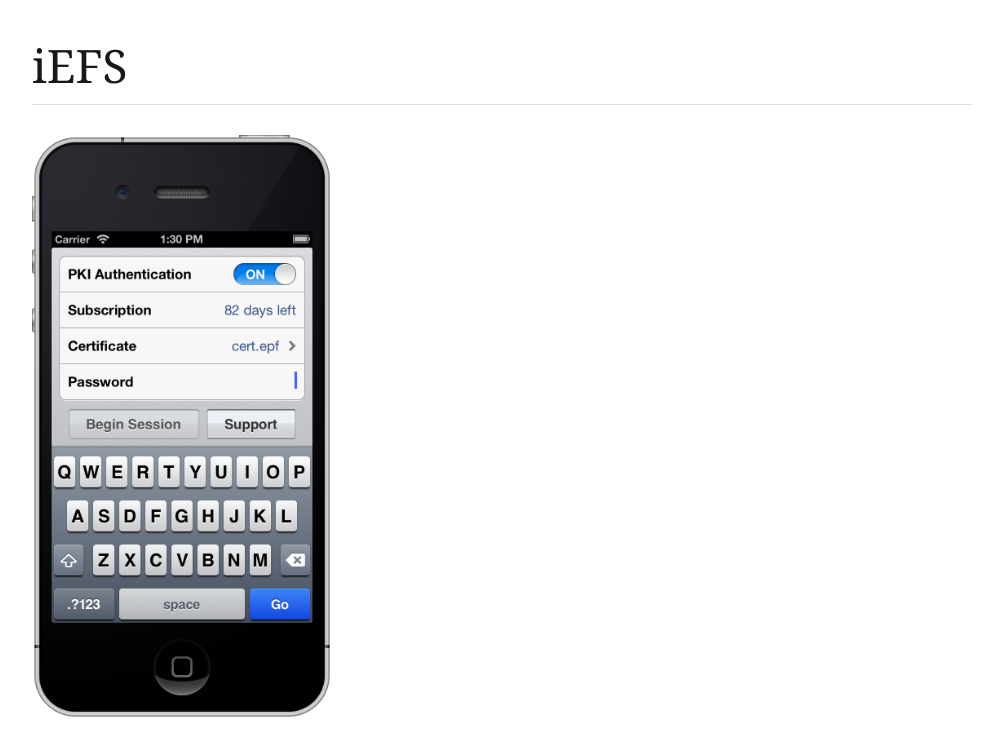
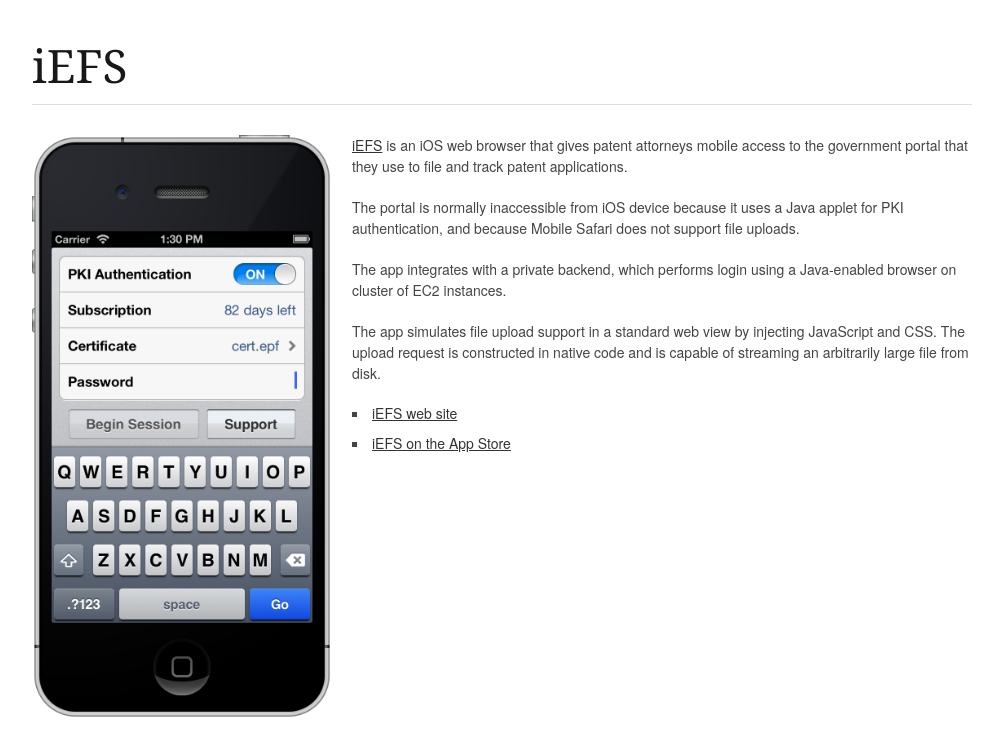
Before and after one commit to brow/rebeccabutler.org, a Jekyll site: the page built from _posts/2012-08-01-iefs.md, in a window 1280 px wide. Shown: the top 756 px of the page, without its empty margins (138-1137 px from the left). Built offline with Jekyll 4.4.1, drawn with Linux system fonts in a browser that asks for light colours; Markdown is read by kramdown in place of the engine named in the settings.

Commit message:
iEFS copy

```diff
--- a/_posts/2012-08-01-iefs.md
+++ b/_posts/2012-08-01-iefs.md
@@ -4,3 +4,23 @@
 subtitle:   "a specialized iPhone and iPad web browser for patent attorneys"
 screenshot_url: /images/projects/iefs/1.png
 ---
+
+[iEFS] is an iOS web browser that gives patent attorneys mobile access to the
+government portal that they use to file and track patent applications.
+
+The portal is normally inaccessible from iOS device because it uses a Java
+applet for PKI authentication, and because Mobile Safari does not support file
+uploads.
+
+The app integrates with a private backend, which performs login using a
+Java-enabled browser on cluster of EC2 instances.
+
+The app simulates file upload support in a standard web view by injecting
+JavaScript and CSS. The upload request is constructed in native code and is
+capable of streaming an arbitrarily large file from disk.
+
+* [iEFS web site][iEFS]
+* [iEFS on the App Store]
+
+[iEFS]:http://iefsapp.com
+[iEFS on the App Store]:http://itunes.apple.com/us/app/iefs-efs-pair/id488066074?ls=1&mt=8
```
